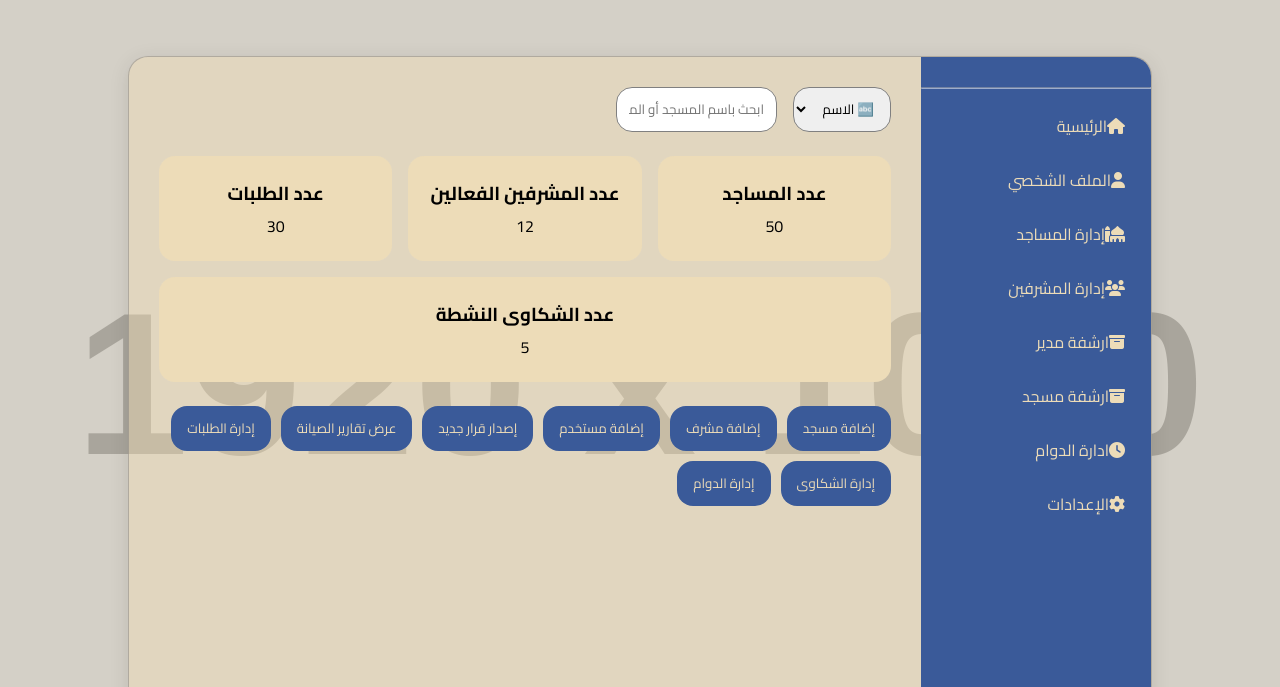
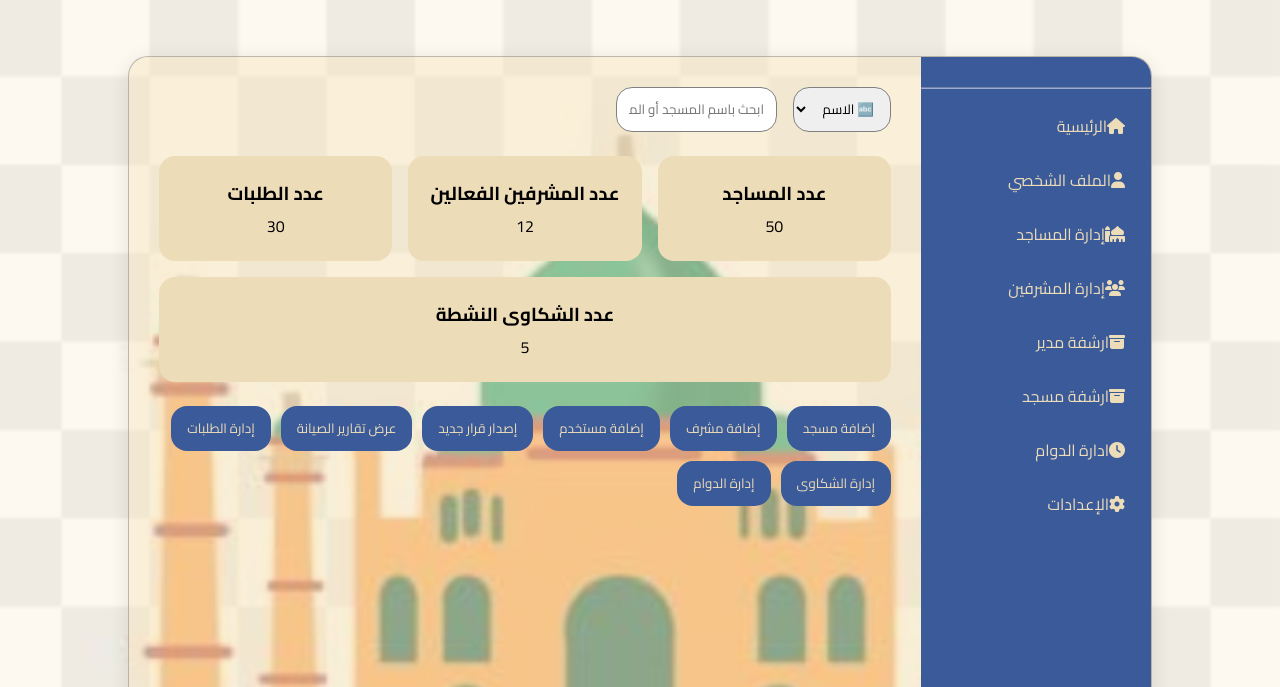
Before and after one commit to nouralkassar/portfolio-project, a plain HTML site: page index.html in a window 1280 px wide. Shown: the top 687 px of the page. Drawn offline with Linux system fonts and the light colour scheme; placeholder pictures from the web are drawn by us.

Commit message:
add the new style

```diff
--- a/style.css
+++ b/style.css
@@ -16,7 +16,7 @@
 }
 
 body {
-  background: url('https://via.placeholder.com/1920x1080') no-repeat center center fixed;
+  background: url('media/image2.png') no-repeat center center fixed;
   background-size: cover;
   display: flex;
   justify-content: center;
```
